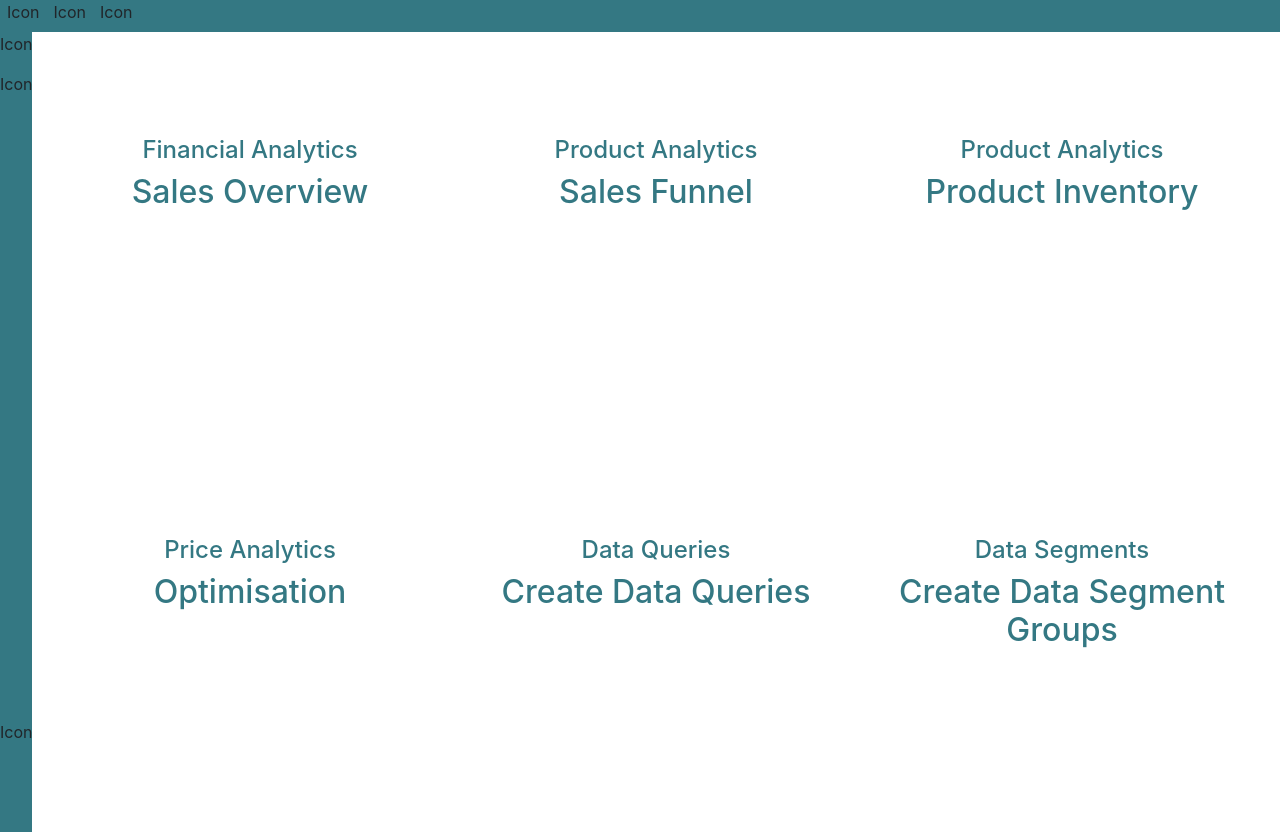
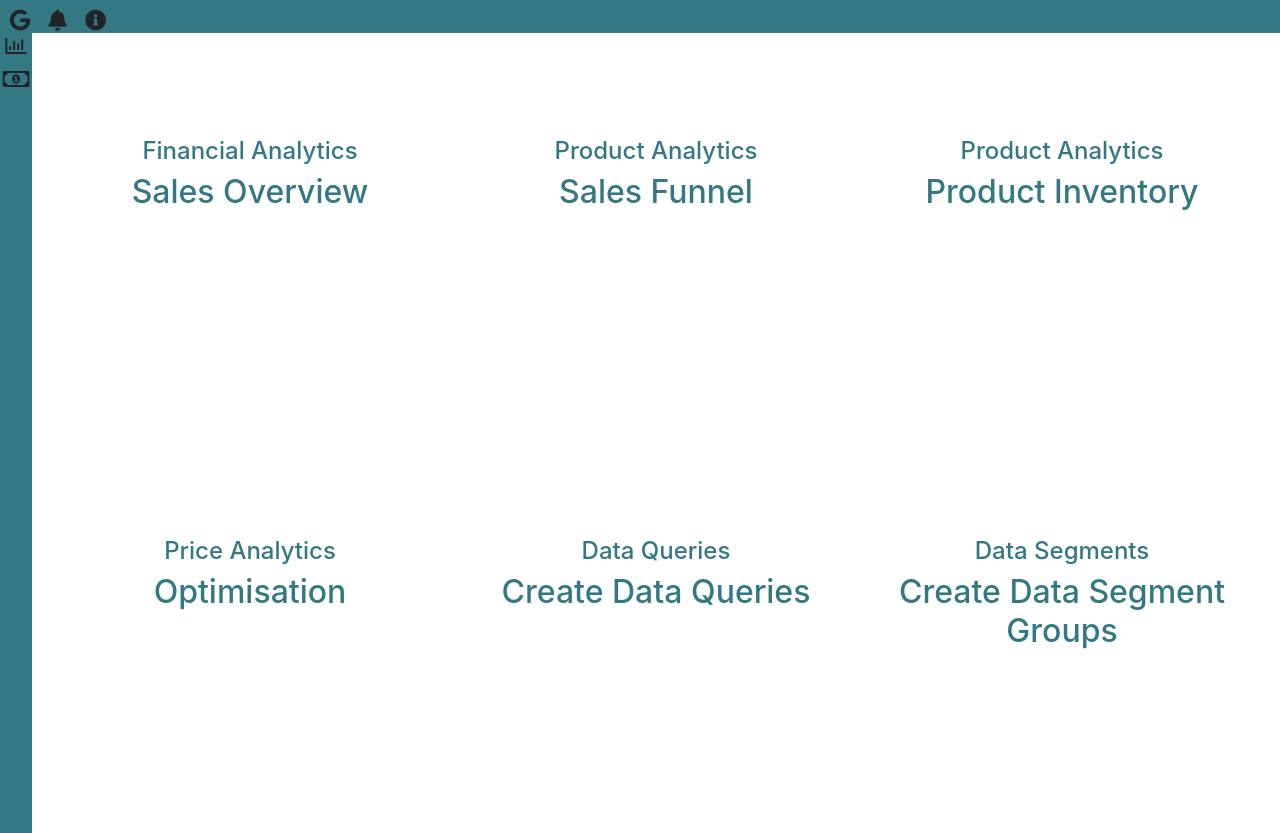
Before and after one commit to tullinge1996/Team-popcorn, a React (Create React App) app in the folder team-popcorn/: page / in a window 1280 px wide. Built offline with nearby package versions, Linux system fonts and the light colour scheme.

Commit message:
Added Navbar icons

```diff
--- a/team-popcorn/public/index.html
+++ b/team-popcorn/public/index.html
@@ -6,6 +6,7 @@
     <meta name="theme-color" content="#000000">
     <link rel="manifest" href="%PUBLIC_URL%/manifest.json">
     <link rel="shortcut icon" href="%PUBLIC_URL%/favicon.ico">
+    <link rel="stylesheet" href="https://use.fontawesome.com/releases/v5.0.10/css/all.css" integrity="sha384-+d0P83n9kaQMCwj8F4RJB66tzIwOKmrdb46+porD/OvrJ+37WqIM7UoBtwHO6Nlg" crossorigin="anonymous">
     <title>Team Popcorn</title>
   </head>
   <body>
--- a/team-popcorn/src/App.css
+++ b/team-popcorn/src/App.css
@@ -45,9 +45,6 @@ min-height: 4vh;
 .RowContent h2{
   color: #347883;
 }
-.ExitButton{
-  padding-top: 1900%;
-}
 .textThing a:hover{
   text-decoration: none;
   color:#347883;
--- a/team-popcorn/src/Components/Header.js
+++ b/team-popcorn/src/Components/Header.js
@@ -5,11 +5,25 @@ import "../App.css";
 
 class Header extends Component {
   render(){
+    var iconStyle={
+      paddingLeft:"10px",
+      paddingTop:"12px",
+      paddingRight:"3px",
+
+    }
+    var iconStyle2={
+      paddingLeft:"15px",
+      paddingTop:"12px",
+      paddingRight:"3px",
+
+    }
     return(
 <div className ="HeaderContainer">
-<p>Icon</p>
-<p>Icon</p>
-<p>Icon</p>
+<div>
+<i className="fab fa-google fa-lg"  style={iconStyle}></i>
+<i className="fas fa-bell fa-lg" style={iconStyle2}></i>
+<i className="fas fa-info-circle fa-lg"style={iconStyle2}></i>
+</div>
 </div>
     );
   }
--- a/team-popcorn/src/Components/SideBar.js
+++ b/team-popcorn/src/Components/SideBar.js
@@ -5,11 +5,21 @@ import "../App.css";
 
 class SideBar extends Component {
   render(){
+    var iconStyle={
+      paddingTop:"5px",
+      paddingBottom:"12px",
+
+    }
+    var iconStyle2={
+      paddingLeft:"15px",
+      paddingTop:"12px",
+      paddingRight:"3px",
+
+    }
     return(
 <div className ="SideBarContainer">
-<p>Icon</p>
-<p>Icon</p>
-<p className ="ExitButton">Icon</p>
+<i className="far fa-chart-bar fa-lg"  style={iconStyle}></i>
+<i className="far fa-money-bill-alt fa-lg" style={iconStyle}></i>
 </div>
     );
   }
```
